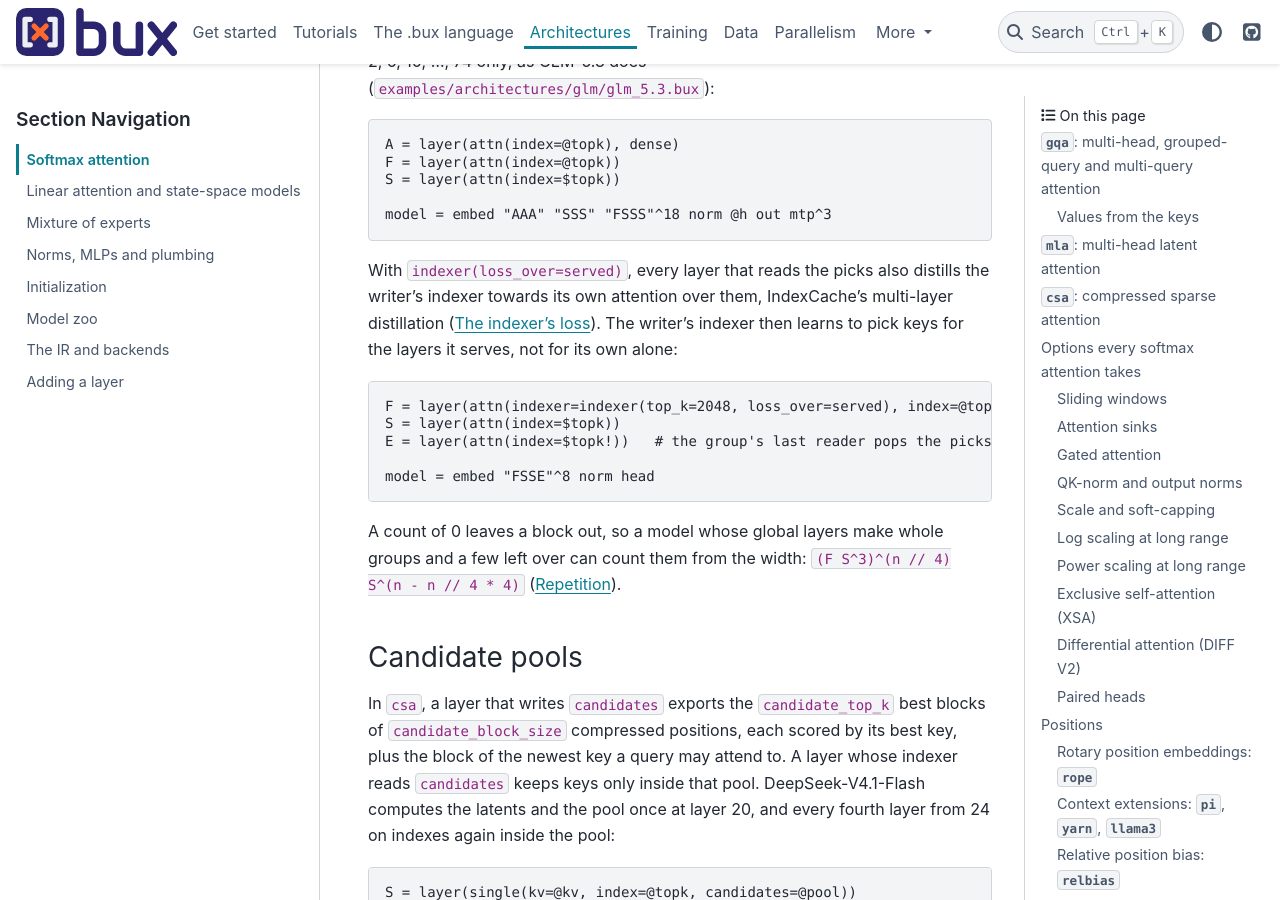
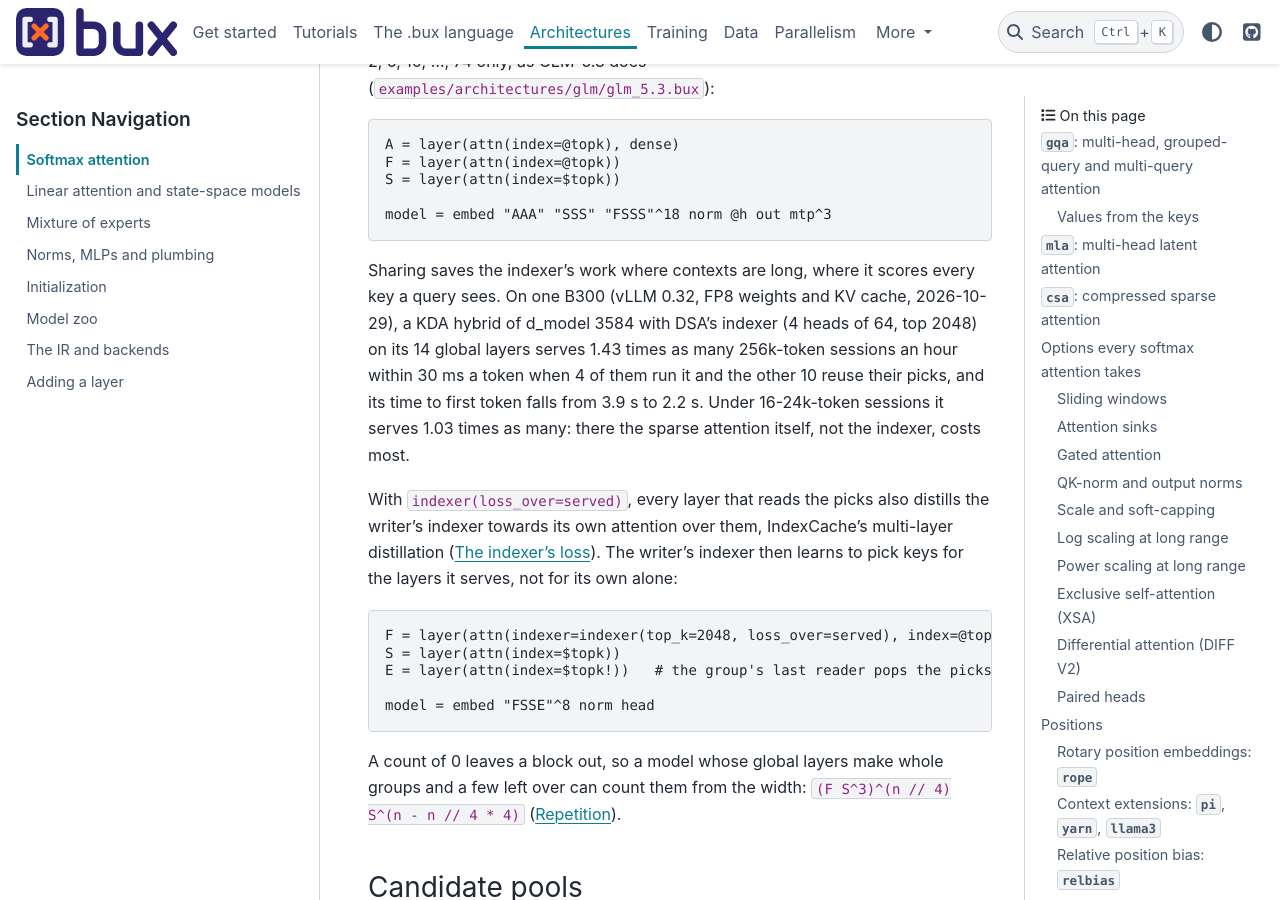
Before and after one commit to pilot7747/bux, a Sphinx documentation site: the page built from docs/architectures/attention.md, in a window 1280 px wide and 900 px high, scrolled down 24857 px. Built offline with Sphinx 7.4.7 and the PyData theme 0.15.4, drawn with Linux system fonts in a browser that asks for light colours; cross-references to code outside the pages are shown as plain code.

Commit message:
Docs: what sharing an index saves on a B300, at 256k- and 16-24k-token sessions
Co-Authored-By: Claude Opus 5.5 <noreply@anthropic.com>

````diff
--- a/docs/architectures/attention.md
+++ b/docs/architectures/attention.md
@@ -841,6 +841,14 @@ S = layer(attn(index=$topk))
 model = embed "AAA" "SSS" "FSSS"^18 norm @h out mtp^3
 ```
 
+Sharing saves the indexer's work where contexts are long, where it scores every key a
+query sees. On one B300 (vLLM 0.32, FP8 weights and KV cache, 2026-10-29), a KDA hybrid
+of d_model 3584 with DSA's indexer (4 heads of 64, top 2048) on its 14 global layers
+serves 1.43 times as many 256k-token sessions an hour within 30 ms a token when 4 of
+them run it and the other 10 reuse their picks, and its time to first token falls from
+3.9 s to 2.2 s. Under 16-24k-token sessions it serves 1.03 times as many: there the
+sparse attention itself, not the indexer, costs most.
+
 With `indexer(loss_over=served)`, every layer that reads the picks also distills the
 writer's indexer towards its own attention over them, IndexCache's multi-layer
 distillation ([The indexer's loss](#indexer-loss)). The writer's indexer then learns to
````
